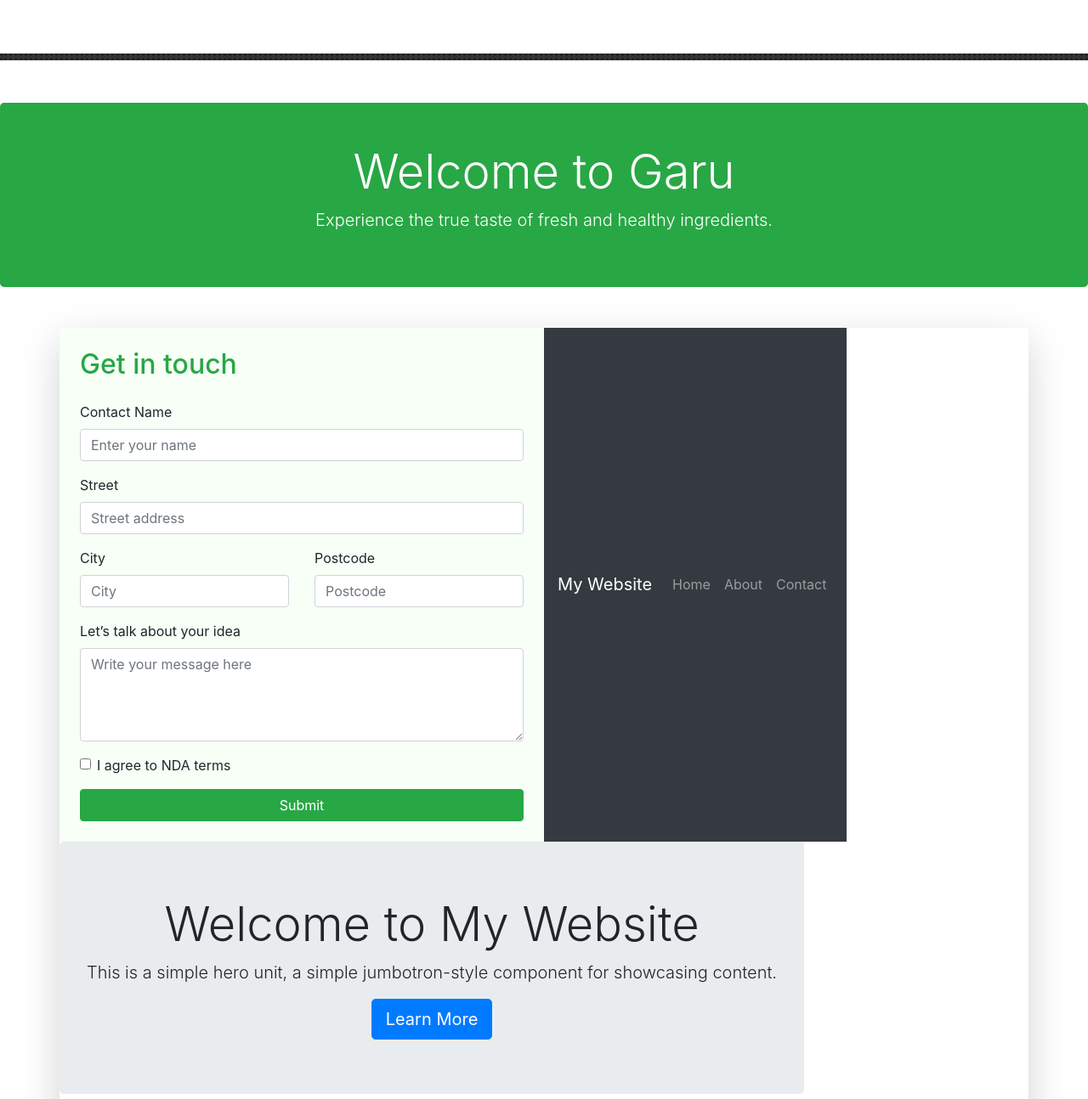
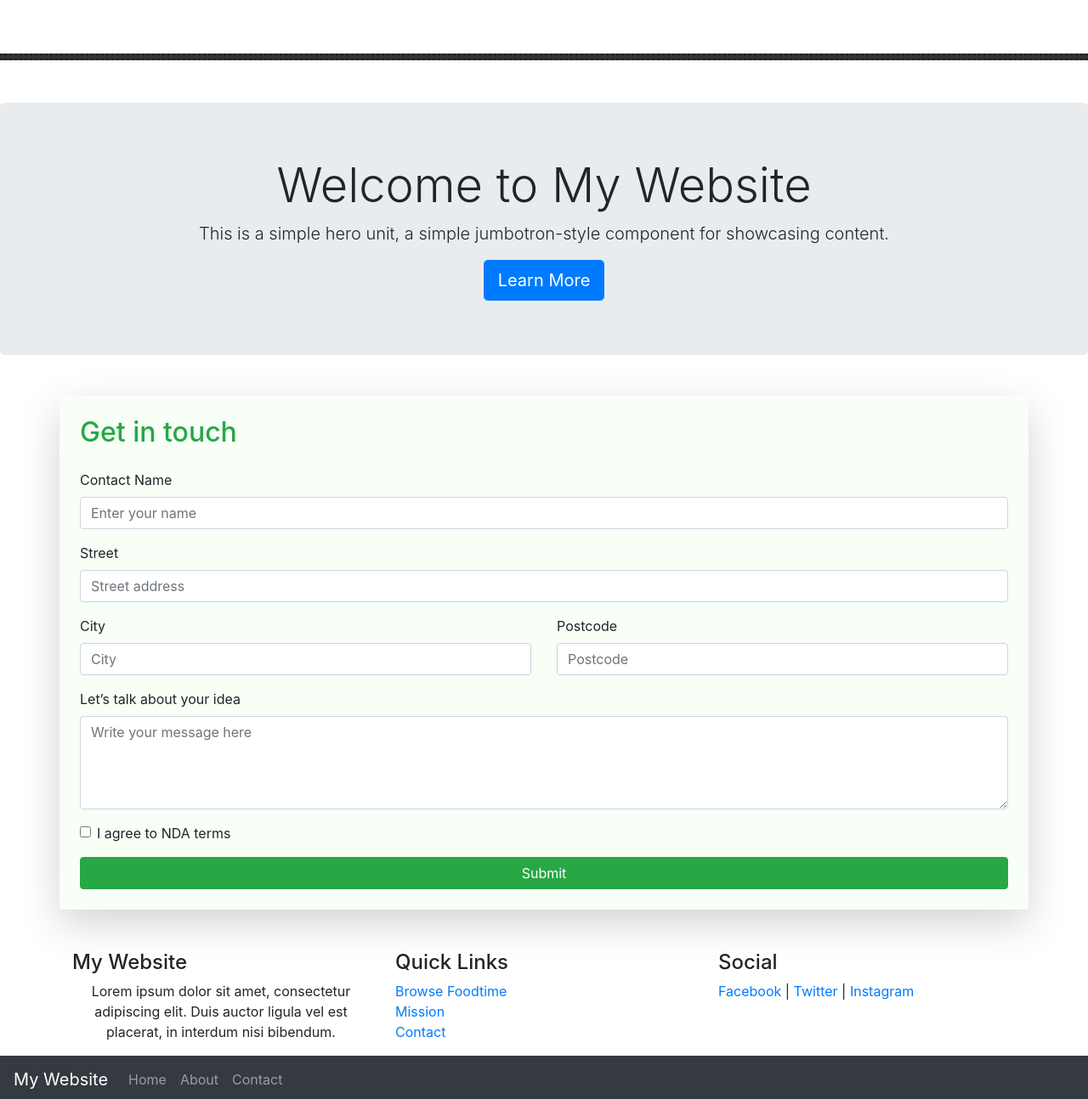
Before and after one commit to sondoansda/11_241IS19A03_Bootstrap, a plain HTML site: page index.html in a window 1280 px wide. Shown: the part 413-1707 px from the top of the page at 85% size. Drawn offline with nearby package versions, Linux system fonts and the light colour scheme.

Commit message:
Update index.html

```diff
--- a/index.html
+++ b/index.html
@@ -59,14 +59,17 @@
     <hr>
 
     <!--Excersie 2: Add a Contact Form-->
-<div class="jumbotron text-center bg-success text-white py-5">
-    <h1 class="display-4">Welcome to Garu</h1>
-    <p class="lead">Experience the true taste of fresh and healthy ingredients.</p>
-</div>
+
+ <div class="jumbotron text-center">
+        <h1 class="display-4">Welcome to My Website</h1>
+        <p class="lead">This is a simple hero unit, a simple jumbotron-style component for showcasing content.</p>
+        <a href="#" class="btn btn-primary btn-lg">Learn More</a>
+    </div>
 
 <section class="container mt-5">
     <div class="contact-section row shadow-lg rounded overflow-hidden">
-        <div class="contact-form col-lg-6 col-md-12 p-4" style="background-color: #f7fff7;">
+        <!-- Contact Form -->
+        <div class="contact-form col-12 p-4" style="background-color: #f7fff7;">
             <h2 class="text-success mb-4">Get in touch</h2>
             <form>
                 <div class="mb-3">
@@ -98,6 +101,31 @@
                 <button type="submit" class="btn btn-success w-100">Submit</button>
             </form>
         </div>
+    </div>
+</section>
+
+<footer class="footer mt-5">
+    <div class="container">
+        <div class="row">
+            <div class="col-lg-4">
+                <h4>My Website</h4>
+                <p>Lorem ipsum dolor sit amet, consectetur adipiscing elit. Duis auctor ligula vel est placerat, in interdum nisi bibendum.</p>
+            </div>
+            <div class="col-lg-4">
+                <h4>Quick Links</h4>
+                <ul class="list-unstyled">
+                    <li><a href="#">Browse Foodtime</a></li>
+                    <li><a href="#">Mission</a></li>
+                    <li><a href="#">Contact</a></li>
+                </ul>
+            </div>
+            <div class="col-lg-4">
+                <h4>Social</h4>
+                <a href="#">Facebook</a> | <a href="#">Twitter</a> | <a href="#">Instagram</a>
+            </div>
+        </div>
+    </div>
+</footer>
 
     <!--Exercise 3: Add a Pricing Table-->
     <nav class="navbar navbar-expand-lg navbar-dark bg-dark">
@@ -120,11 +148,6 @@
             </ul>
         </div>
     </nav>
-    <div class="jumbotron text-center">
-        <h1 class="display-4">Welcome to My Website</h1>
-        <p class="lead">This is a simple hero unit, a simple jumbotron-style component for showcasing content.</p>
-        <a href="#" class="btn btn-primary btn-lg">Learn More</a>
-    </div>
     <div class="container mt-5 d-flex justify-content-center"
         style="background: linear-gradient(to right, #f97316, #fbbf24); border-radius: 10px; padding: 30px;">
         <div class="row text-center">
```
